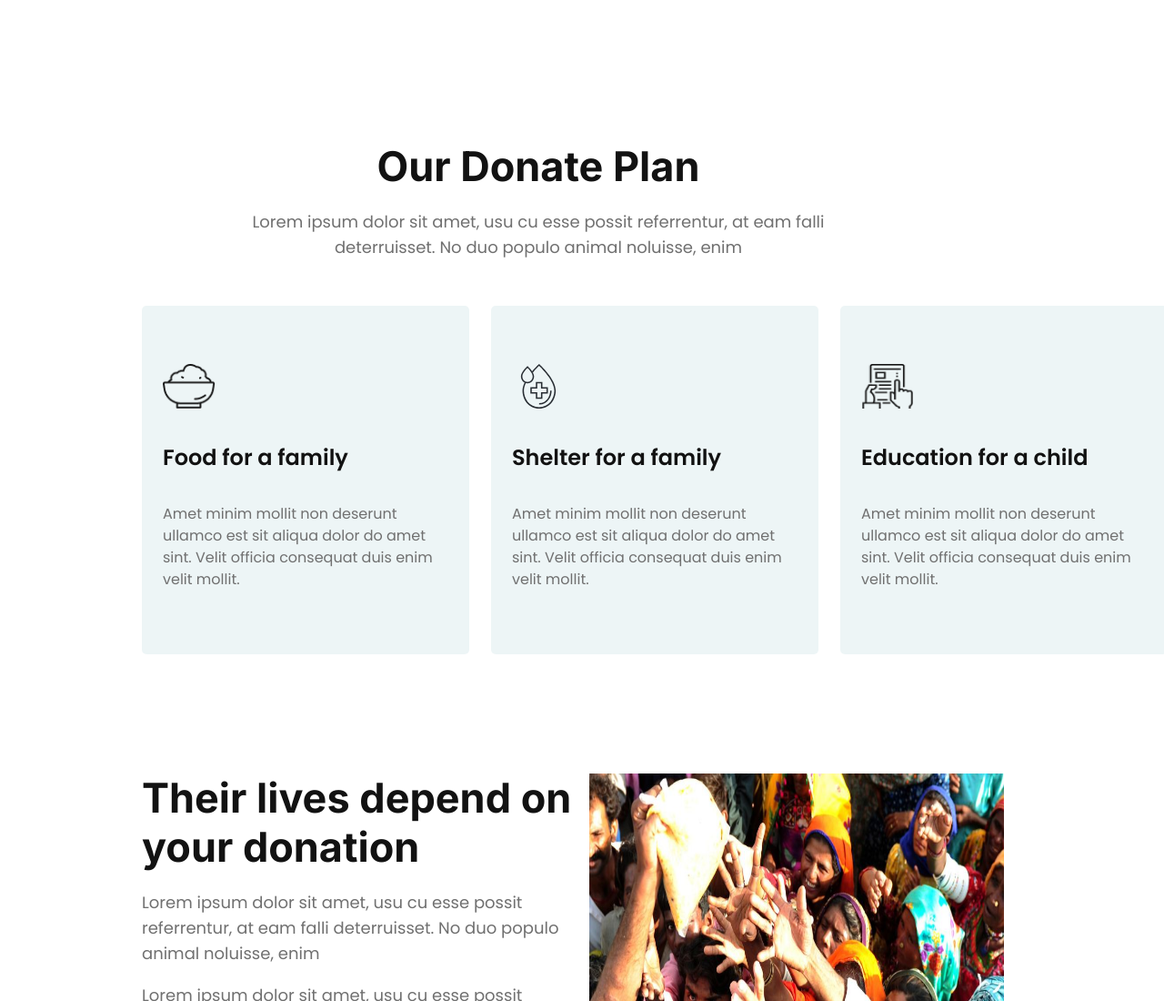
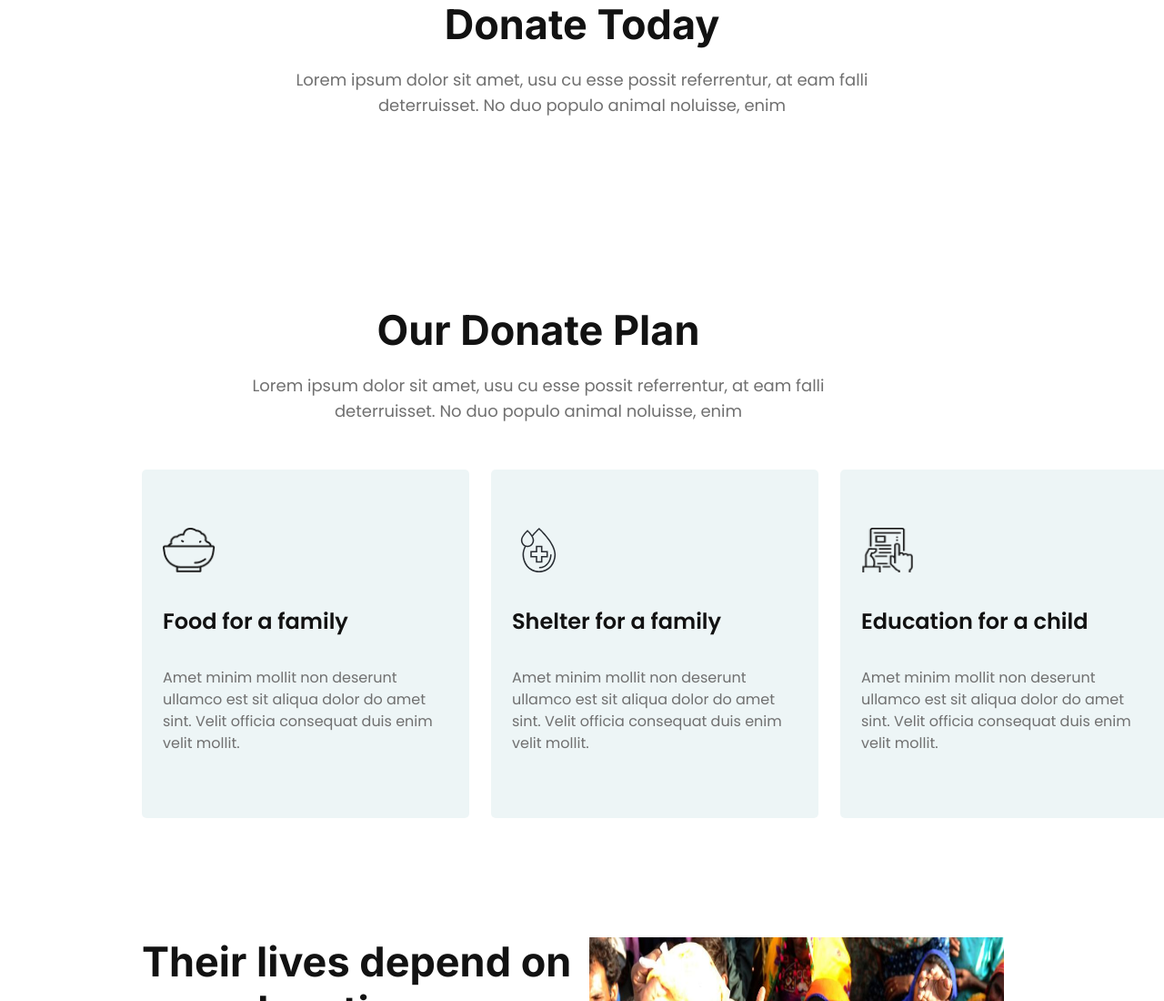
Before and after one commit to montasim/donate-today, a plain HTML site: page index.html in a window 1280 px wide. Shown: the top 1100 px of the page at 91% size. Drawn offline with Linux system fonts and the light colour scheme.

Commit message:
donate now unfinished

```diff
--- a/index.html
+++ b/index.html
@@ -10,6 +10,14 @@
 </head>
 <body class="margin-zero">
     <main>
+        <section>
+            <div class="flex flex-column align-center justify-center">
+                <h1 class="title margin-zero text-align-center">Donate Today</h1>
+
+                <p class="title-description margin-zero">Lorem ipsum dolor sit amet, usu cu esse possit referrentur, at eam falli deterruisset. No duo populo animal noluisse, enim</p>
+            </div>
+        </section>
+
         <section class="donate">
             <div class="flex flex-column align-center justify-center">
                 <h1 class="title margin-zero text-align-center">Our Donate Plan</h1>
```
